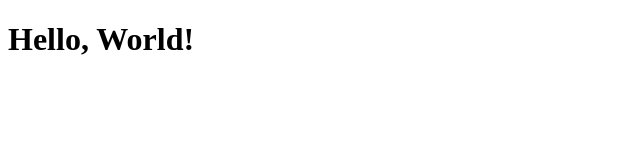
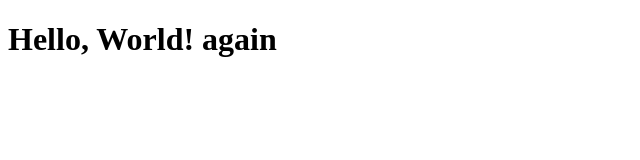
Before and after one commit to sajalbatra/session, a plain HTML site: page index.html in a window 1280 px wide. Shown: the whole page, without its empty margins (0-640 px from the left). Drawn offline with Linux system fonts and the light colour scheme.

Commit message:
v1 changes

```diff
--- a/index.html
+++ b/index.html
@@ -6,7 +6,7 @@
 </head>
 
 <body>
-    <h1>Hello, World!</h1>
+    <h1>Hello, World! again</h1>
 </body>
 
 </html>
```
